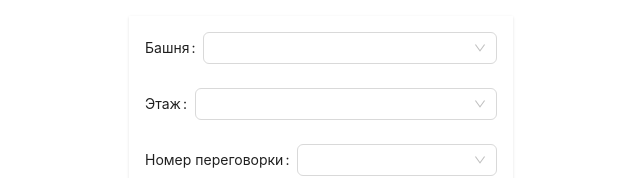
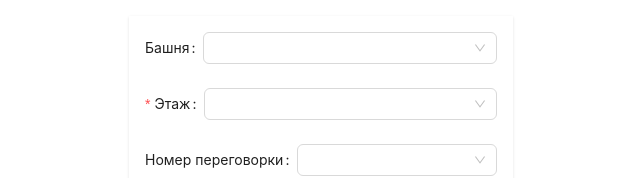
Before and after one commit to PU6ER/vk-test, a React (Create React App) app: page / in a window 1280 px wide. Shown: the top 178 px of the page, without its empty margins (319-959 px from the left). Built offline with nearby package versions, Linux system fonts and the light colour scheme.

Commit message:
Add validation and input handling

```diff
--- a/src/app/modules/BookingForm/components/BookingFloor/bookingFloor.jsx
+++ b/src/app/modules/BookingForm/components/BookingFloor/bookingFloor.jsx
@@ -1,18 +1,18 @@
 import React from "react";
 import { Form, Select } from "antd";
 
-const BookingFloor = ({ onChange,name, options }) => {
+const BookingFloor = ({ onChange, name, options, value }) => {
   const handleChange = (value) => {
-    onChange(value,name)
-  }
+    onChange(value, name);
+  };
   return (
-    <Form.Item label="Этаж">
+    <Form.Item
+      label="Этаж"
+      name={name}
+      rules={[{ required: true, message: "Выберете этаж" }]}
+    >
       {/* <Select.Option value="">Demo</Select.Option> */}
-      <Select
-
-      onChange={handleChange}
-        options={options}
-      />
+      <Select onChange={handleChange} options={options} value={value} />
     </Form.Item>
   );
 };
```
